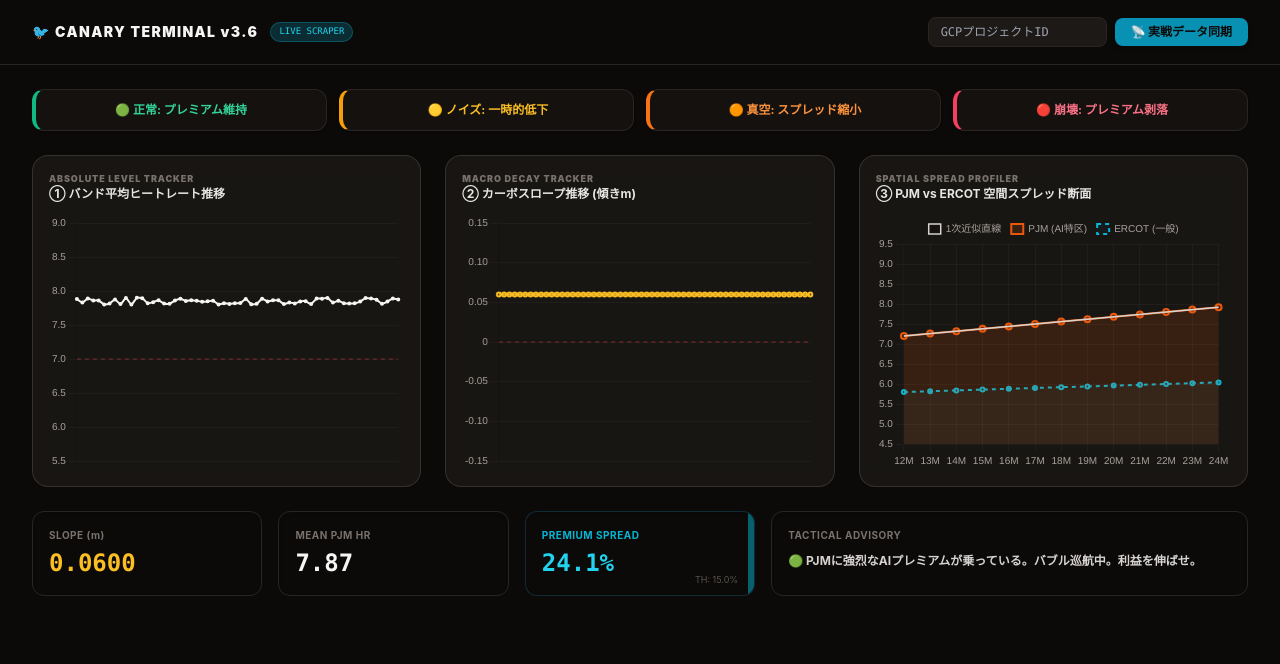
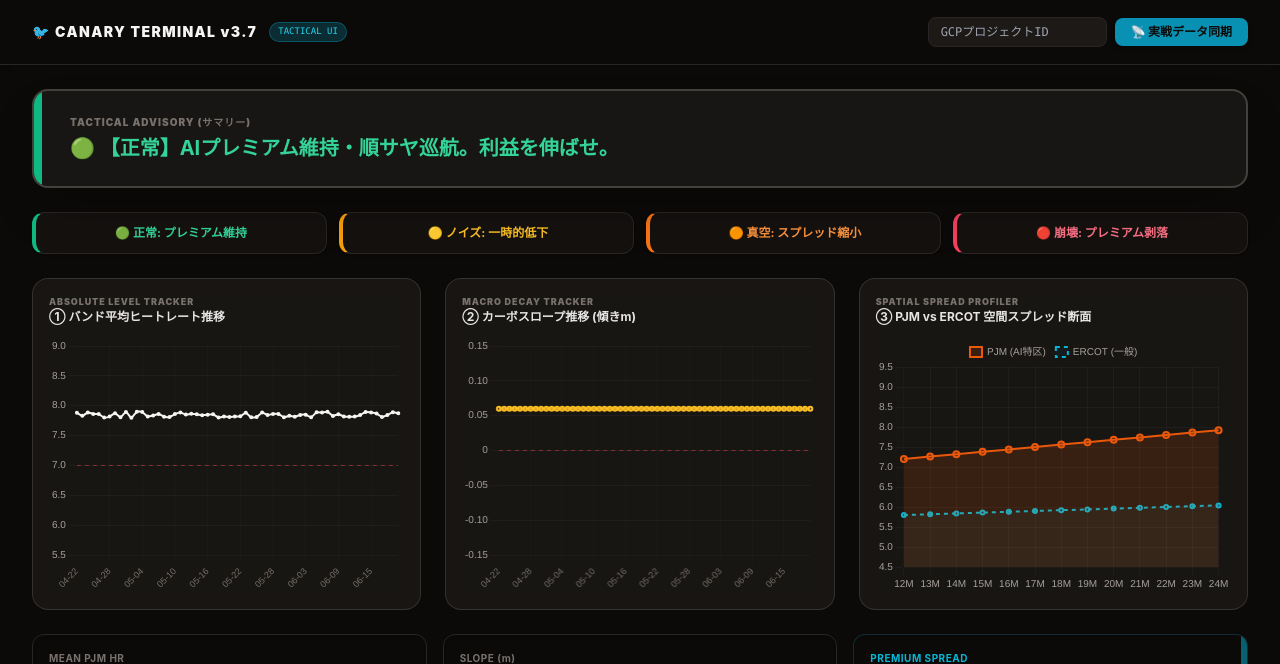
Before and after one commit to k1rpapa/CanaryInTheGrid, a plain HTML site: page index.html in a window 1280 px wide. Shown: the top 664 px of the page. Drawn offline with nearby package versions, Linux system fonts and the light colour scheme.

Commit message:
Update index.html

```diff
--- a/index.html
+++ b/index.html
@@ -3,7 +3,7 @@
 <head>
     <meta charset="UTF-8">
     <meta name="viewport" content="width=device-width, initial-scale=1.0">
-    <title>CanaryTerminal v3.6 Spatio-Temporal</title>
+    <title>CanaryTerminal v3.7 Tactical Dashboard</title>
     <script src="https://cdn.tailwindcss.com"></script>
     <script src="https://cdn.jsdelivr.net/npm/chart.js"></script>
     <style>
@@ -15,11 +15,11 @@
 <body class="min-h-screen flex flex-col antialiased">
 
     <!-- 1. Global Navigation & GCP ID Input -->
-    <nav class="bg-stone-950 border-b border-stone-800 text-stone-100 sticky top-0 z-50">
+    <nav class="bg-stone-950 border-b border-stone-800 text-stone-100 sticky top-0 z-50 shadow-md">
         <div class="max-w-7xl mx-auto px-4 sm:px-6 lg:px-8 flex flex-col sm:flex-row justify-between h-auto sm:h-16 items-center py-3 sm:py-0">
             <div class="flex items-center mb-3 sm:mb-0">
-                <span class="text-sm font-black tracking-widest text-stone-100">🐦 CANARY TERMINAL v3.6</span>
-                <span class="text-[9px] bg-cyan-500/20 text-cyan-400 border border-cyan-500/30 px-2 py-0.5 rounded-full ml-3 font-mono">LIVE SCRAPER</span>
+                <span class="text-sm font-black tracking-widest text-stone-100">🐦 CANARY TERMINAL v3.7</span>
+                <span class="text-[9px] bg-cyan-500/20 text-cyan-400 border border-cyan-500/30 px-2 py-0.5 rounded-full ml-3 font-mono">TACTICAL UI</span>
             </div>
             <div class="flex items-center space-x-2">
                 <input type="text" id="gcp-project-id" placeholder="GCPプロジェクトID" class="bg-stone-900 border border-stone-800 text-xs text-stone-200 px-3 py-1.5 rounded-lg font-mono">
@@ -30,7 +30,18 @@
 
     <main class="flex-grow max-w-7xl mx-auto px-4 sm:px-6 lg:px-8 py-6 w-full">
 
-        <!-- 2. Simulation Controller -->
+        <!-- NEW: Tactical Advisory (Hero Section) -->
+        <div class="bg-stone-900/80 border-2 border-stone-700 p-4 sm:p-6 rounded-2xl mb-6 shadow-2xl relative overflow-hidden">
+            <!-- Dynamic Accent Line -->
+            <div id="status-accent" class="absolute top-0 left-0 w-2 h-full bg-stone-500 transition-colors duration-500"></div>
+
+            <span class="text-[10px] font-black text-stone-500 uppercase tracking-widest block mb-1 ml-3">TACTICAL ADVISORY (サマリー)</span>
+            <div id="kpi-status" class="text-lg sm:text-xl font-bold text-stone-200 ml-3 leading-relaxed transition-colors duration-500">
+                データをロードしてください。
+            </div>
+        </div>
+
+        <!-- Simulation Controller -->
         <div class="grid grid-cols-2 sm:grid-cols-4 gap-3 mb-6">
             <button onclick="app.useSimulation('normal')" id="btn-normal" class="p-3 bg-stone-900/50 border border-stone-800 rounded-xl font-bold text-xs text-emerald-400 border-l-4 border-l-emerald-500 hover:bg-stone-800 transition-colors shadow">🟢 正常: プレミアム維持</button>
             <button onclick="app.useSimulation('noise')" id="btn-noise" class="p-3 bg-stone-900/50 border border-stone-800 rounded-xl font-bold text-xs text-amber-400 border-l-4 border-l-amber-500 hover:bg-stone-800 transition-colors shadow">🟡 ノイズ: 一時的低下</button>
@@ -38,7 +49,7 @@
             <button onclick="app.useSimulation('collapse')" id="btn-collapse" class="p-3 bg-stone-900/50 border border-stone-800 rounded-xl font-bold text-xs text-rose-400 border-l-4 border-l-rose-500 hover:bg-stone-800 transition-colors shadow">🔴 崩壊: プレミアム剥落</button>
         </div>
 
-        <!-- 3. Visual Radar (3 Main Charts) -->
+        <!-- Visual Radar (3 Main Charts) -->
         <div class="grid grid-cols-1 lg:grid-cols-3 gap-6 mb-6">
             <!-- Chart ①: Band Mean HR Time-Series -->
             <div class="glass-panel p-4 rounded-2xl flex flex-col">
@@ -68,25 +79,26 @@
             </div>
         </div>
 
-        <!-- 4. Tactical KPI Board -->
-        <div class="grid grid-cols-2 md:grid-cols-5 gap-4" id="kpi-board">
-            <div class="bg-stone-950 border border-stone-800 p-4 rounded-xl shadow-inner">
+        <!-- Tactical KPI Board (Reordered) -->
+        <div class="grid grid-cols-2 md:grid-cols-3 gap-4" id="kpi-board">
+            <!-- REORDERED: HR first to match Chart 1 -->
+            <div class="bg-stone-950 border border-stone-800 p-4 rounded-xl shadow-inner text-center sm:text-left">
+                <span class="text-[10px] text-stone-500 font-bold block tracking-wider">MEAN PJM HR</span>
+                <div id="kpi-hr" class="text-2xl sm:text-3xl font-mono font-black text-stone-100 mt-1">---</div>
+            </div>
+
+            <!-- REORDERED: Slope second to match Chart 2 -->
+            <div class="bg-stone-950 border border-stone-800 p-4 rounded-xl shadow-inner text-center sm:text-left">
                 <span class="text-[10px] text-stone-500 font-bold block tracking-wider">SLOPE (m)</span>
-                <div id="kpi-slope" class="text-xl sm:text-2xl font-mono font-black text-amber-400 mt-1">---</div>
+                <div id="kpi-slope" class="text-2xl sm:text-3xl font-mono font-black text-amber-400 mt-1">---</div>
             </div>
-            <div class="bg-stone-950 border border-stone-800 p-4 rounded-xl shadow-inner">
-                <span class="text-[10px] text-stone-500 font-bold block tracking-wider">MEAN PJM HR</span>
-                <div id="kpi-hr" class="text-xl sm:text-2xl font-mono font-black text-stone-100 mt-1">---</div>
-            </div>
-            <div class="bg-stone-950 border border-cyan-900/50 p-4 rounded-xl relative overflow-hidden shadow-inner">
+
+            <!-- Spread third to match Chart 3 -->
+            <div class="bg-stone-950 border border-cyan-900/50 p-4 rounded-xl relative overflow-hidden shadow-inner text-center sm:text-left col-span-2 md:col-span-1">
                 <div class="absolute top-0 right-0 w-1.5 h-full bg-cyan-500/50"></div>
                 <span class="text-[10px] text-cyan-500 font-bold block tracking-wider">PREMIUM SPREAD</span>
-                <div id="kpi-spread" class="text-xl sm:text-2xl font-mono font-black text-cyan-400 mt-1">---</div>
-                <span class="text-[9px] text-stone-600 absolute bottom-2 right-4">TH: 15.0%</span>
-            </div>
-            <div class="bg-stone-950 border border-stone-800 p-4 rounded-xl col-span-2 shadow-inner">
-                <span class="text-[10px] text-stone-500 font-bold block tracking-wider">TACTICAL ADVISORY</span>
-                <div id="kpi-status" class="text-xs font-bold text-stone-300 mt-2 leading-relaxed">データをロードしてください。</div>
+                <div id="kpi-spread" class="text-2xl sm:text-3xl font-mono font-black text-cyan-400 mt-1">---</div>
+                <span class="text-[9px] text-stone-600 absolute bottom-2 right-4 hidden sm:block">TH: 15.0%</span>
             </div>
         </div>
     </main>
@@ -104,63 +116,95 @@
             },
 
             initCharts() {
+                // FIXED: Common X-axis configuration to show dates
+                const commonXAxisOptions = {
+                    display: true,
+                    grid: { color: 'rgba(120, 113, 108, 0.05)' },
+                    ticks: {
+                        color: '#78716c',
+                        font: { size: 9 },
+                        maxRotation: 45,
+                        minRotation: 45,
+                        maxTicksLimit: 10 // Prevent label crowding
+                    }
+                };
+
+                // Chart ①: Heat Rate Time-Series
                 const ctxHr = document.getElementById('hrChart').getContext('2d');
                 this.hrChart = new Chart(ctxHr, {
                     type: 'line',
                     data: {
-                        labels: Array(60).fill(0).map((_, i) => `D${i+1}`),
+                        labels: [],
                         datasets: [
                             { label: 'PJM バンド平均 HR', data: [], borderColor: '#f5f5f4', borderWidth: 2, pointRadius: 1, tension: 0.2 },
-                            { label: '採算臨界線', data: Array(60).fill(7.0), borderColor: 'rgba(239, 68, 68, 0.5)', borderDash: [4, 4], borderWidth: 1, pointRadius: 0 }
+                            { label: '採算臨界線', data: [], borderColor: 'rgba(239, 68, 68, 0.5)', borderDash: [4, 4], borderWidth: 1, pointRadius: 0 }
                         ]
                     },
-                    options: { responsive: true, maintainAspectRatio: false, plugins: { legend: { display: false } }, scales: { x: { display: false }, y: { min: 5.5, max: 9.0, grid: { color: 'rgba(120, 113, 108, 0.1)' }, ticks: { color: '#a8a29e', font: { size: 10 } } } } }
+                    options: {
+                        responsive: true,
+                        maintainAspectRatio: false,
+                        plugins: { legend: { display: false } },
+                        scales: {
+                            x: commonXAxisOptions, // ENABLED X-AXIS
+                            y: { min: 5.5, max: 9.0, grid: { color: 'rgba(120, 113, 108, 0.1)' }, ticks: { color: '#a8a29e', font: { size: 10 } } }
+                        }
+                    }
                 });
 
+                // Chart ②: Slope Time-Series
                 const ctxSlope = document.getElementById('slopeChart').getContext('2d');
                 this.slopeChart = new Chart(ctxSlope, {
                     type: 'line',
                     data: {
-                        labels: Array(60).fill(0).map((_, i) => `D${i+1}`),
+                        labels: [],
                         datasets: [
                             { label: 'PJM カーブ傾き (m)', data: [], borderColor: '#fbbf24', borderWidth: 2, pointRadius: 2, pointHoverRadius: 6, tension: 0.1 },
-                            { label: 'フラット臨界線', data: Array(60).fill(0), borderColor: 'rgba(239, 68, 68, 0.5)', borderDash: [4, 4], borderWidth: 1, pointRadius: 0 }
+                            { label: 'フラット臨界線', data: [], borderColor: 'rgba(239, 68, 68, 0.5)', borderDash: [4, 4], borderWidth: 1, pointRadius: 0 }
                         ]
                     },
-                    options: { responsive: true, maintainAspectRatio: false, plugins: { legend: { display: false } }, scales: { x: { display: false }, y: { min: -0.15, max: 0.15, grid: { color: 'rgba(120, 113, 108, 0.1)' }, ticks: { color: '#a8a29e', font: { size: 10 } } } } }
+                    options: {
+                        responsive: true,
+                        maintainAspectRatio: false,
+                        plugins: { legend: { display: false } },
+                        scales: {
+                            x: commonXAxisOptions, // ENABLED X-AXIS
+                            y: { min: -0.15, max: 0.15, grid: { color: 'rgba(120, 113, 108, 0.1)' }, ticks: { color: '#a8a29e', font: { size: 10 } } }
+                        }
+                    }
                 });
 
+                // Chart ③: Cross-Sectional Spread
                 const ctxCs = document.getElementById('crossSectionChart').getContext('2d');
                 this.csChart = new Chart(ctxCs, {
                     type: 'line',
                     data: {
                         labels: this.xMonths.map(m => `${m}M`),
                         datasets: [
-                            { label: 'PJM (AI特区)', data: [], borderColor: '#ea580c', backgroundColor: 'rgba(234, 88, 12, 0.15)', borderWidth: 2, pointRadius: 3, fill: true, order: 2 },
-                            { label: 'ERCOT (一般)', data: [], borderColor: '#06b6d4', backgroundColor: 'rgba(6, 182, 212, 0.05)', borderWidth: 2, borderDash: [4, 4], pointRadius: 2, fill: true, order: 3 },
-                            { label: '1次近似直線', data: [], type: 'line', borderColor: '#d6d3d1', borderWidth: 1.5, pointRadius: 0, fill: false, order: 1 }
+                            { label: 'PJM (AI特区)', data: [], borderColor: '#ea580c', backgroundColor: 'rgba(234, 88, 12, 0.15)', borderWidth: 2, pointRadius: 3, fill: true, order: 1 },
+                            { label: 'ERCOT (一般)', data: [], borderColor: '#06b6d4', backgroundColor: 'rgba(6, 182, 212, 0.05)', borderWidth: 2, borderDash: [4, 4], pointRadius: 2, fill: true, order: 2 }
+                            // FIXED: Removed the linear regression line dataset as requested
                         ]
                     },
-                    options: { responsive: true, maintainAspectRatio: false, plugins: { legend: { labels: { color: '#a8a29e', boxWidth: 12, font: { size: 10 } } } }, scales: { x: { grid: { color: 'rgba(120, 113, 108, 0.1)' }, ticks: { color: '#a8a29e', font: { size: 10 } } }, y: { min: 4.5, max: 9.5, grid: { color: 'rgba(120, 113, 108, 0.1)' }, ticks: { color: '#a8a29e', font: { size: 10 } } } } }
+                    options: {
+                        responsive: true,
+                        maintainAspectRatio: false,
+                        plugins: { legend: { labels: { color: '#a8a29e', boxWidth: 12, font: { size: 10 } } } },
+                        scales: {
+                            x: { grid: { color: 'rgba(120, 113, 108, 0.1)' }, ticks: { color: '#a8a29e', font: { size: 10 } } },
+                            y: { min: 4.5, max: 9.5, grid: { color: 'rgba(120, 113, 108, 0.1)' }, ticks: { color: '#a8a29e', font: { size: 10 } } }
+                        }
+                    }
                 });
             },
 
             bindChartInteractions() {
+                // Time travel capability linked to the slope chart
                 document.getElementById('slopeChart').onclick = (evt) => {
                     const points = this.slopeChart.getElementsAtEventForMode(evt, 'index', { intersect: false }, true);
                     if (points.length > 0 && this.rawHistoryDocuments.length > 0) {
                         this.updateCrossSectionFromHistory(points[0].index);
                     }
                 };
-            },
-
-            calcLinearRegression(xArr, yArr) {
-                const n = xArr.length;
-                let sumX = 0, sumY = 0, sumXY = 0, sumXX = 0;
-                for (let i = 0; i < n; i++) { sumX+=xArr[i]; sumY+=yArr[i]; sumXY+=xArr[i]*yArr[i]; sumXX+=xArr[i]*xArr[i]; }
-                const slope = (n * sumXY - sumX * sumY) / (n * sumXX - sumX * sumX);
-                const intercept = (sumY - slope * sumX) / n;
-                return { slope, intercept };
             },
 
             async loadLiveDatabase() {
@@ -174,19 +218,14 @@
 
                 try {
                     const res = await fetch(restUrl);
-                    if (!res.ok) throw new Error("Firestore Connection Failed. セキュリティルールが「allow read: if true;」になっているか確認してください。");
+                    if (!res.ok) throw new Error("Firestore Connection Failed.");
                     const data = await res.json();
 
                     if(!data.documents || data.documents.length === 0) { alert("データベースが空です。"); btn.textContent = "📡 実戦データ同期"; return; }
 
                     this.rawHistoryDocuments = data.documents.map(d => {
                         const f = d.fields;
-
-                        // SAFE PARSING LOGIC: Checks if 'curve_data' exists instead of 'curve'
-                        // and handles potential missing mapValue
                         let curveObj = {};
-
-                        // v3.6 Python code saves as "curve_data", not "curve"
                         const curveDataField = f.curve_data || f.curve;
 
                         if (curveDataField && curveDataField.mapValue && curveDataField.mapValue.fields) {
@@ -195,8 +234,14 @@
                             }
                         }
 
+                        // Parse the date nicely for the x-axis
+                        let rawDate = f.timestamp_jst ? f.timestamp_jst.stringValue : (f.timestamp ? f.timestamp.stringValue : "");
+                        // Expected format: YYYY-MM-DD HH:MM:SS -> Extract MM-DD
+                        let shortDate = rawDate ? rawDate.substring(5, 10) : "N/A";
+
                         return {
-                            timestamp: f.timestamp_jst ? f.timestamp_jst.stringValue : (f.timestamp ? f.timestamp.stringValue : "Unknown"),
+                            timestamp_raw: rawDate,
+                            date_short: shortDate,
                             slope: f.slope ? parseFloat(f.slope.doubleValue || f.slope.integerValue) : 0,
                             band_mean_hr: f.band_mean_hr ? parseFloat(f.band_mean_hr.doubleValue || f.band_mean_hr.integerValue) : 0,
                             band_mean_spread: f.band_mean_spread ? parseFloat(f.band_mean_spread.doubleValue || f.band_mean_spread.integerValue) : 0,
@@ -216,14 +261,17 @@
 
             renderLiveHistory() {
                 const displayData = this.rawHistoryDocuments.slice(-60);
-                const labels = displayData.map(d => d.timestamp.split(' ')[0]);
+                // FIXED: Use the short date format (MM-DD) for X-axis labels
+                const labels = displayData.map(d => d.date_short);
 
                 this.hrChart.data.labels = labels;
                 this.hrChart.data.datasets[0].data = displayData.map(d => d.band_mean_hr);
+                this.hrChart.data.datasets[1].data = Array(displayData.length).fill(7.0);
                 this.hrChart.update();
 
                 this.slopeChart.data.labels = labels;
                 this.slopeChart.data.datasets[0].data = displayData.map(d => d.slope);
+                this.slopeChart.data.datasets[1].data = Array(displayData.length).fill(0);
                 this.slopeChart.update();
 
                 this.updateCrossSectionFromHistory(displayData.length - 1);
@@ -239,64 +287,99 @@
 
                 this.csChart.data.datasets[0].data = pjmY;
                 this.csChart.data.datasets[1].data = ercotY;
-
-                const reg = this.calcLinearRegression(this.xMonths, pjmY);
-                this.csChart.data.datasets[2].data = [
-                    { x: "12M", y: reg.slope * 12 + reg.intercept },
-                    { x: "24M", y: reg.slope * 24 + reg.intercept }
-                ];
                 this.csChart.update();
 
-                document.getElementById('kpi-slope').textContent = (dayData.slope >= 0 ? '+' : '') + dayData.slope.toFixed(4);
-                document.getElementById('kpi-hr').textContent = dayData.band_mean_hr.toFixed(2);
-                document.getElementById('kpi-spread').textContent = dayData.band_mean_spread.toFixed(1) + "%";
-                document.getElementById('kpi-spread').className = dayData.band_mean_spread > 15 ? "text-xl sm:text-2xl font-mono font-black text-cyan-400 mt-1" : "text-xl sm:text-2xl font-mono font-black text-rose-500 mt-1";
-                document.getElementById('kpi-status').textContent = dayData.state;
+                this.updateKPIsAndAdvisory(dayData.state, dayData.band_mean_hr, dayData.slope, dayData.band_mean_spread);
+            },
+
+            updateKPIsAndAdvisory(stateText, hr, slope, spread) {
+                // Update KPI blocks
+                document.getElementById('kpi-hr').textContent = hr.toFixed(2);
+                document.getElementById('kpi-slope').textContent = (slope >= 0 ? '+' : '') + slope.toFixed(4);
+                document.getElementById('kpi-spread').textContent = spread.toFixed(1) + "%";
+                document.getElementById('kpi-spread').className = spread > 15 ? "text-2xl sm:text-3xl font-mono font-black text-cyan-400 mt-1" : "text-2xl sm:text-3xl font-mono font-black text-rose-500 mt-1";
+
+                // Update Hero Advisory Panel
+                const advisoryEl = document.getElementById('kpi-status');
+                const accentEl = document.getElementById('status-accent');
+
+                advisoryEl.textContent = stateText;
+
+                // Dynamic styling based on the state emoji
+                if (stateText.includes("🟢")) {
+                    advisoryEl.className = "text-lg sm:text-xl font-bold text-emerald-400 ml-3 leading-relaxed transition-colors duration-500";
+                    accentEl.className = "absolute top-0 left-0 w-2 h-full bg-emerald-500 transition-colors duration-500";
+                } else if (stateText.includes("🟡")) {
+                    advisoryEl.className = "text-lg sm:text-xl font-bold text-amber-400 ml-3 leading-relaxed transition-colors duration-500";
+                    accentEl.className = "absolute top-0 left-0 w-2 h-full bg-amber-500 transition-colors duration-500";
+                } else if (stateText.includes("🟠")) {
+                    advisoryEl.className = "text-lg sm:text-xl font-bold text-orange-400 ml-3 leading-relaxed transition-colors duration-500";
+                    accentEl.className = "absolute top-0 left-0 w-2 h-full bg-orange-500 transition-colors duration-500";
+                } else if (stateText.includes("🔴")) {
+                    advisoryEl.className = "text-lg sm:text-xl font-bold text-rose-500 ml-3 leading-relaxed transition-colors duration-500";
+                    accentEl.className = "absolute top-0 left-0 w-2 h-full bg-rose-500 transition-colors duration-500";
+                } else {
+                    advisoryEl.className = "text-lg sm:text-xl font-bold text-stone-200 ml-3 leading-relaxed transition-colors duration-500";
+                    accentEl.className = "absolute top-0 left-0 w-2 h-full bg-stone-500 transition-colors duration-500";
+                }
             },
 
             useSimulation(mode) {
                 this.rawHistoryDocuments = [];
                 let hrData = [], tsData = [], pjmData = [], ercotData = [], spreadPct = 0;
+                let stateTxt = "";
+
+                // Generate dummy dates (MM-DD) for the past 60 days
+                let dummyDates = [];
+                let d = new Date();
+                d.setDate(d.getDate() - 60);
+                for(let i=0; i<60; i++) {
+                    d.setDate(d.getDate() + 1);
+                    dummyDates.push(`${String(d.getMonth()+1).padStart(2,'0')}-${String(d.getDate()).padStart(2,'0')}`);
+                }
 
                 if (mode === 'normal') {
                     for(let i=0; i<60; i++) { hrData.push(7.8 + Math.random()*0.1); tsData.push(0.06); }
                     pjmData = this.xMonths.map(x => 7.2 + (x-12)*0.06);
                     ercotData = this.xMonths.map(x => 5.8 + (x-12)*0.02);
                     spreadPct = 24.1;
-                    document.getElementById('kpi-status').textContent = "🟢 PJMに強烈なAIプレミアムが乗っている。バブル巡航中。利益を伸ばせ。";
+                    stateTxt = "🟢 【正常】AIプレミアム維持・順サヤ巡航。利益を伸ばせ。";
                 } else if (mode === 'noise') {
                     for(let i=0; i<59; i++) { hrData.push(7.7); tsData.push(0.06); }
                     hrData.push(6.8); tsData.push(-0.01);
                     pjmData = this.xMonths.map(x => 6.8 + Math.random()*0.1);
                     ercotData = this.xMonths.map(x => 5.7 + Math.random()*0.1);
                     spreadPct = 19.2;
-                    document.getElementById('kpi-status').textContent = "🟡 一時的な歪みで水準が低下したが、スプレッド(19%)は維持。ノイズ判定につき無視。";
+                    stateTxt = "🟡 【偽陽性】絶対水準低下(全体ノイズ)。スプレッド維持につき無視せよ。";
                 } else if (mode === 'vacuum') {
                     for(let i=0; i<60; i++) { hrData.push(7.5 - (i/60)*0.2); tsData.push(0.06 - (i/60)*0.07); }
                     pjmData = this.xMonths.map(x => 7.0 - (x-12)*0.01);
                     ercotData = this.xMonths.map(x => 6.1 + (x-12)*0.01);
                     spreadPct = 14.7;
-                    document.getElementById('kpi-status').textContent = "🟠 AIプレミアム剥落開始。PJMとERCOTの差が縮小。ショートの配置準備を開始せよ。";
+                    stateTxt = "🟠 【真空状態】スプレッド縮小・カーブ水平化。ショートの配置準備を開始せよ。";
                 } else if (mode === 'collapse') {
                     for(let i=0; i<60; i++) { hrData.push(7.4 - (i/60)*1.8); tsData.push(0.02 - (i/60)*0.1); }
                     pjmData = this.xMonths.map(x => 6.2 - (x-12)*0.08);
                     ercotData = this.xMonths.map(x => 5.9 - (x-12)*0.02);
                     spreadPct = 5.1;
-                    document.getElementById('kpi-status').textContent = "🔴 PJMのAI特需が完全に死滅し、ERCOTと同化。フルショートを敢行せよ。";
+                    stateTxt = "🔴 【崩壊確定】AIプレミアム完全剥落・逆サヤ化。フルショートを敢行せよ。";
                 }
 
-                this.hrChart.data.datasets[0].data = hrData; this.hrChart.update();
-                this.slopeChart.data.datasets[0].data = tsData; this.slopeChart.update();
+                this.hrChart.data.labels = dummyDates;
+                this.hrChart.data.datasets[0].data = hrData;
+                this.hrChart.data.datasets[1].data = Array(60).fill(7.0);
+                this.hrChart.update();
+
+                this.slopeChart.data.labels = dummyDates;
+                this.slopeChart.data.datasets[0].data = tsData;
+                this.slopeChart.data.datasets[1].data = Array(60).fill(0);
+                this.slopeChart.update();
 
                 this.csChart.data.datasets[0].data = pjmData;
                 this.csChart.data.datasets[1].data = ercotData;
-                const reg = this.calcLinearRegression(this.xMonths, pjmData);
-                this.csChart.data.datasets[2].data = [ { x: "12M", y: reg.slope * 12 + reg.intercept }, { x: "24M", y: reg.slope * 24 + reg.intercept } ];
                 this.csChart.update();
 
-                document.getElementById('kpi-slope').textContent = tsData[59].toFixed(4);
-                document.getElementById('kpi-hr').textContent = hrData[59].toFixed(2);
-                document.getElementById('kpi-spread').textContent = spreadPct.toFixed(1) + "%";
+                this.updateKPIsAndAdvisory(stateTxt, hrData[59], tsData[59], spreadPct);
             }
         };
 
```
